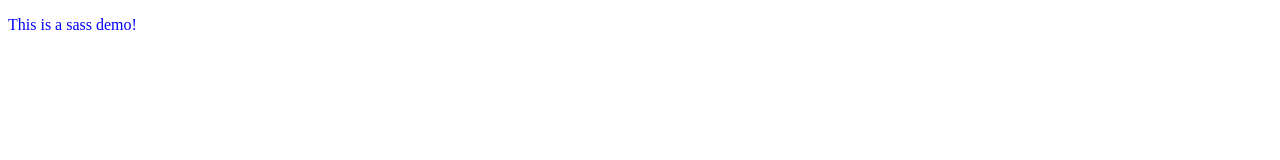
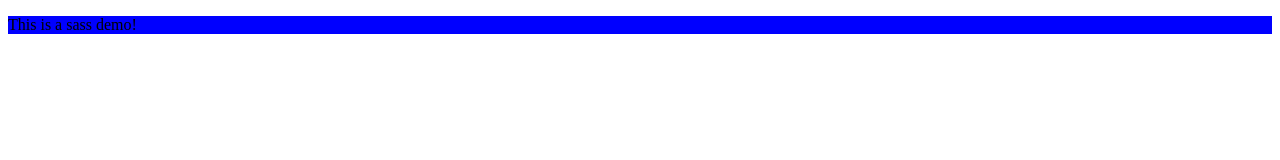
Before and after one commit to hamishdickson/sass-forum, a website: page public/index.html in a window 1280 px wide. Drawn offline with nearby package versions, Linux system fonts and the light colour scheme; files that its build step writes are made by us from their sources.

Commit message:
Actually get it working

```diff
--- a/public/index.html
+++ b/public/index.html
@@ -6,7 +6,7 @@
     <meta name="viewport" content="width=device-width,
                                    initial-scale=1">
     <title>sass forum</title>
-    <link href="style.css" rel="stylesheet">
+    <link href="stylesheets/style.css" rel="stylesheet">
 </head>
 <body>
 
--- a/public/style.scss
+++ /dev/null
@@ -1,3 +0,0 @@
-p {
-  color: blue;
-}
--- /dev/null
+++ b/public/stylesheets/style.scss
@@ -0,0 +1,3 @@
+p {
+  background-color: blue;
+}
```
Also changed, not shown: public/stylesheets/style.css (added).
